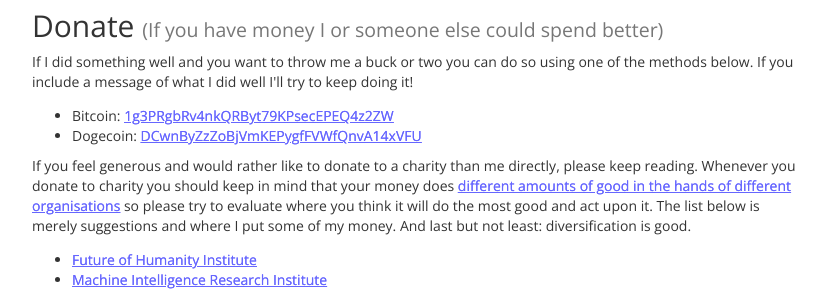
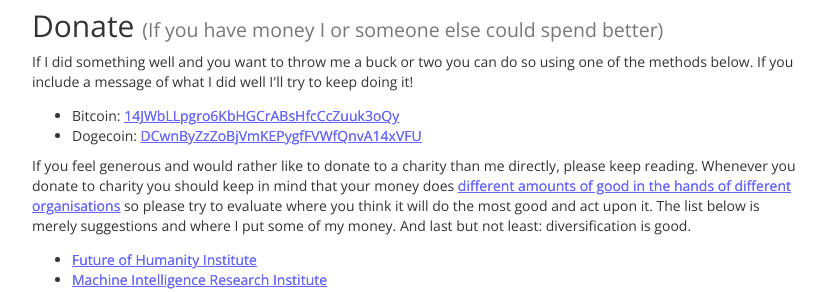
Before and after one commit to ErikBjare/ErikBjare.github.io, a Jekyll site: the page built from about/index.html, in a window 1280 px wide and 900 px high, scrolled down 1577 px. Shown: the part 154-446 px from the top of the window, without its empty margins (223-1053 px from the left). Built offline with Jekyll 4.4.1, drawn with Linux system fonts in a browser that asks for light colours; nearby versions of some CDN libraries; Markdown is read by kramdown in place of the engine named in the settings.

Commit message:
Update index.html

```diff
--- a/about/index.html
+++ b/about/index.html
@@ -123,7 +123,7 @@
 </p>
 
 <ul style="margin-top: 1em">
-    <li>Bitcoin: <a href="bitcoin:1g3PRgbRv4nkQRByt79KPsecEPEQ4z2ZW">1g3PRgbRv4nkQRByt79KPsecEPEQ4z2ZW</a></li>
+    <li>Bitcoin: <a href="bitcoin:14JWbLLpgro6KbHGCrABsHfcCcZuuk3oQy">14JWbLLpgro6KbHGCrABsHfcCcZuuk3oQy</a></li>
     <li>Dogecoin: <a href="dogecoin:DCwnByZzZoBjVmKEPygfFVWfQnvA14xVFU">DCwnByZzZoBjVmKEPygfFVWfQnvA14xVFU</a></li>
 </ul>
 
```
